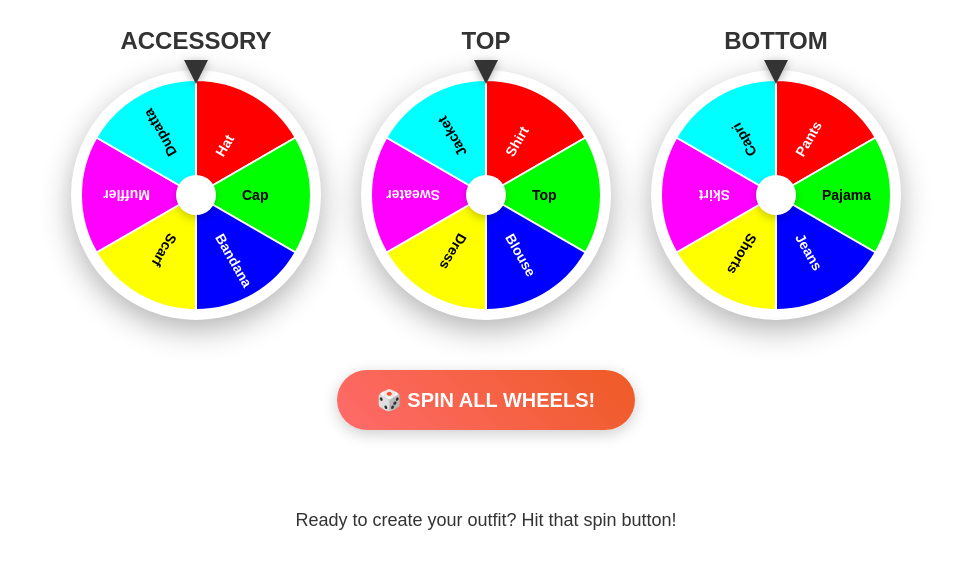
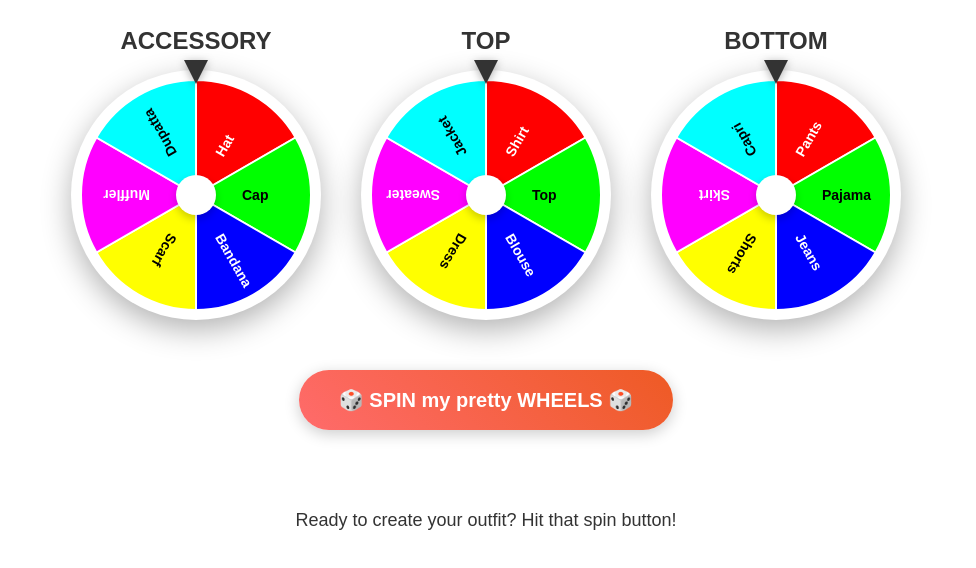
Before and after one commit to SurbhiSGupta/clothing-spinner, a plain HTML site: page index.html in a window 1280 px wide. Shown: the part 206-774 px from the top of the page, without its empty margins (154-1130 px from the left). Drawn offline with Linux system fonts and the light colour scheme.

```diff
--- a/index.html
+++ b/index.html
@@ -218,7 +218,7 @@
         </div>
       </div>
 
-      <button onclick="spinAll()">🎲 SPIN ALL WHEELS!</button>
+      <button onclick="spinAll()">🎲 SPIN my pretty WHEELS 🎲</button>
 
       <div class="result" id="result">
         Ready to create your outfit? Hit that spin button!
```
